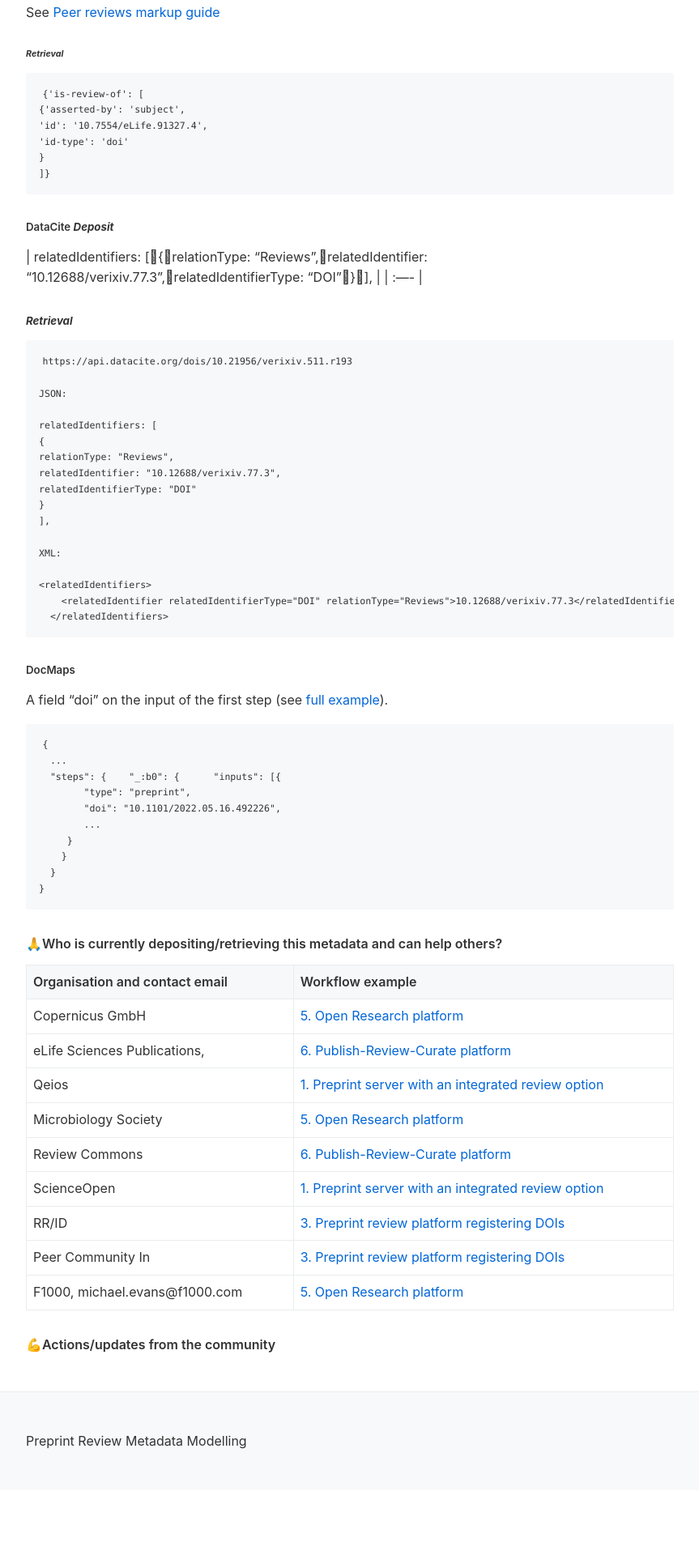
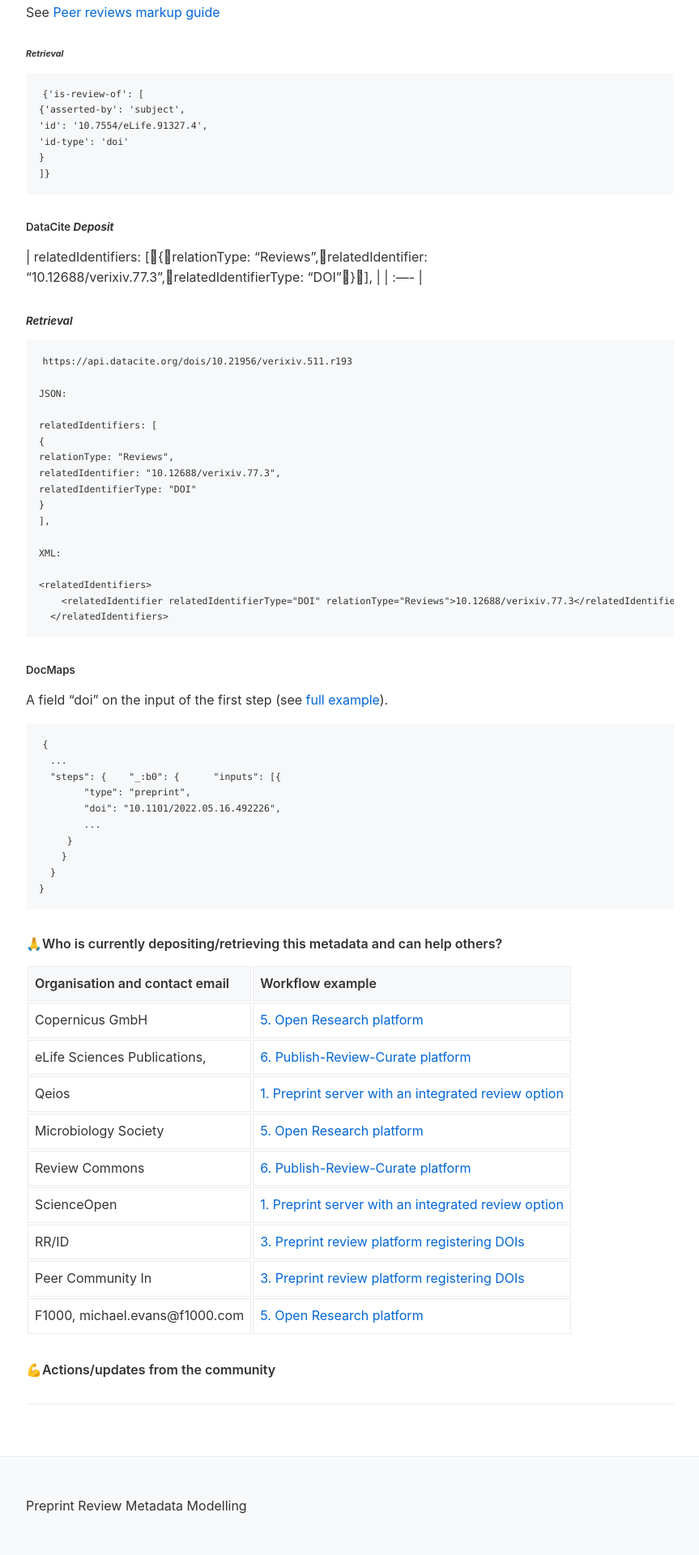
Before and after one commit to themarkness/preprint-review-metadata, a Jekyll site: the page built from index.md, in a window 1280 px wide. Shown: the part 682-2602 px from the top of the page at 81% size, without its empty margins (208-1071 px from the left). Built offline with Jekyll 4.4.1, drawn with Linux system fonts in a browser that asks for light colours; a style sheet for code colours, icons or effects is not loaded; before the commit the page ends 2522 px from its top, so only the background shows below that.

Commit message:
Simplify codebase by using minima theme properly and removing duplicate code

```diff
--- a/_config.yml
+++ b/_config.yml
@@ -1,12 +1,11 @@
-name: preprint-review-metadata
 title: Preprint Review Metadata Modelling
 description: A collection of metadata models for preprint reviews
 baseurl: "/preprint-review-metadata"
 url: "https://themarkness.github.io"
 
-# Add your Bluesky handle here
+# Bluesky configuration
 bluesky_handle: mark2d2.bsky.social
 
 # Build settings
+theme: minima
 markdown: kramdown
-theme: minima
--- a/assets/css/main.css
+++ b/assets/css/main.css
@@ -64,7 +64,29 @@
     text-decoration: underline;
 }
 
-/* Code blocks */
+/* Custom styles for Bluesky comments */
+#bluesky-comments {
+    margin-top: 2rem;
+    padding-top: 2rem;
+    border-top: 1px solid #eaecef;
+}
+
+/* Custom table styles */
+table {
+    margin-bottom: 1rem;
+}
+
+th, td {
+    padding: 0.5rem;
+    border: 1px solid #eaecef;
+}
+
+th {
+    background-color: #f6f8fa;
+    font-weight: 600;
+}
+
+/* Code block styles */
 pre, code {
     background-color: #f6f8fa;
     border-radius: 3px;
@@ -81,23 +103,6 @@
 code {
     padding: 0.2em 0.4em;
     font-size: 85%;
-}
-
-/* Tables */
-table {
-    border-collapse: collapse;
-    width: 100%;
-    margin-bottom: 1rem;
-}
-
-th, td {
-    padding: 0.5rem;
-    border: 1px solid #eaecef;
-}
-
-th {
-    background-color: #f6f8fa;
-    font-weight: 600;
 }
 
 /* Footer */
```
